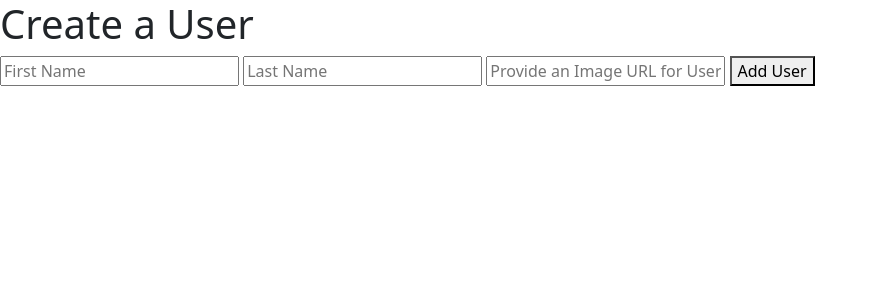
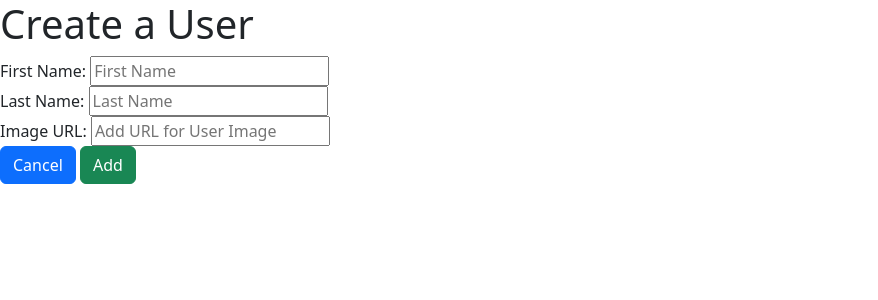
Before and after one commit to wndaniels/flask-blogly, a Flask app: template templates/new_user.html in a window 1280 px wide. Shown: the top 300 px of the page, without its empty margins (0-878 px from the left). Run offline with Flask 2, Linux system fonts and the light colour scheme; the template is opened without the code that fills it, so the values that code supplies are empty; some libraries are stand-ins or nearby versions.

Commit message:
Updated files

```diff
--- a/app.py
+++ b/app.py
@@ -1,6 +1,6 @@
 """Blogly application."""
 
-from flask import Flask, request, render_template, redirect, flash, session
+from flask import Flask, current_app, request, render_template, redirect, flash, session
 from flask_debugtoolbar import DebugToolbarExtension
 from models import db, connect_db, Users
 
@@ -18,27 +18,73 @@ db.create_all()
 
 
 @app.route('/')
-def users_page():
-    """ Show users data """
-    user_info = Users.query.all()
-    return render_template('user_list.html', user_info=user_info)
+def home_page():
+    """ Redirects to list of users """
+    return redirect('/users')
 
 
-@app.route('/new-user-form')
+@app.route('/users')
+def users_page():
+    """ Show all users"""
+    user_info = Users.query.all()
+    return render_template('user_list.html', user=user_info)
+
+
+@app.route('/users/new')
 def new_user():
     """ Show form for adding new user """
     return render_template('new_user.html')
 
 
-@app.route('/edit-user-info')
-def edit_user():
+@app.route('/users/new', methods=['POST'])
+def create_new_user():
+    """ Create new user, and add to list """
+    new_user = Users(
+        first_name=request.form['first_name'],
+        last_name=request.form['last_name'],
+        image_url=request.form['image_url'] or None)
+
+    db.session.add(new_user)
+    db.session.commit()
+
+    return redirect(f"/users/{new_user.id}")
+
+
+@app.route('/users/<int:users_id>')
+def show_user(users_id):
+    """ Show details of selected user """
+    user = Users.query.get_or_404(users_id)
+    return render_template("user_details.html", user=user)
+
+
+@app.route('/users/<int:users_id>/edit')
+def edit_user(users_id):
     """ Show form allowing User to edit their info """
-    user_info = Users.query.all()
+    user_info = Users.get_curr_id(users_id)
     return render_template('edit_user.html', user_info=user_info)
 
 
-@app.route('/<int:user_id>')
-def show_pet(user_id):
-    """ Show details of selected pet """
-    user = Users.query.get_or_404(user_id)
-    return render_template("user_details.html", user=user)
+@app.route('/users/<int:users_id>/edit', methods=['POST'])
+def edit_user_info(users_id):
+    """ Edit users info, and update in list """
+
+    user = Users.query.get_or_404(users_id)
+    user.first_name = request.form['first_name']
+    user.last_name = request.form['last_name']
+    user.image_url = request.form['image_url']
+
+    db.session.add(user)
+    db.session.commit()
+
+    return redirect(f"/users/{user.id}")
+
+
+@app.route('/users/<int:users_id>/delete', methods=["POST"])
+def delete_user(users_id):
+    """ Delete users from list """
+
+    user = Users.query.get_or_404(users_id)
+    db.session.delete(user)
+    db.session.commit()
+
+    return redirect('/users')
--- a/templates/base.html
+++ b/templates/base.html
@@ -5,8 +5,7 @@
     <meta charset="UTF-8">
     <meta http-equiv="X-UA-Compatible" content="IE=edge">
     <meta name="viewport" content="width=device-width, initial-scale=1.0">
-    <link href="https://cdn.jsdelivr.net/npm/bootstrap@5.1.3/dist/css/bootstrap.min.css" rel="stylesheet"
-        integrity="sha384-1BmE4kWBq78iYhFldvKuhfTAU6auU8tT94WrHftjDbrCEXSU1oBoqyl2QvZ6jIW3" crossorigin="anonymous">
+    <link rel="stylesheet" href="https://unpkg.com/bootstrap/dist/css/bootstrap.css">
     <title>{% block title %}{% endblock %}</title>
 </head>
 
--- a/templates/new_user.html
+++ b/templates/new_user.html
@@ -6,10 +6,27 @@ Create a User
 
 {% block content %}
 <h1>Create a User</h1>
-<form action="" method="POST">
-    <input type="text" name="first_name" placeholder="First Name">
-    <input type="text" name="last_name" placeholder="Last Name">
-    <input type="text" name="image_url" placeholder="Provide an Image URL for User">
-    <button>Add User</button>
+<form method="POST">
+    <div>
+        <div>
+            <label for="first_name">First Name: </label>
+            <input type="text" name="first_name" placeholder="First Name" required>
+        </div>
+
+        <div>
+            <label for="last_name">Last Name: </label>
+            <input type="text" name="last_name" placeholder="Last Name" required>
+        </div>
+
+        <div>
+            <label for="image_url">Image URL: </label>
+            <input type="text" name="image_url" placeholder="Add URL for User Image">
+        </div>
+
+        <div>
+            <a href="/users" class="btn btn-primary">Cancel</a>
+            <button type="submit" class="btn btn-success">Add</button>
+        </div>
+    </div>
 </form>
 {% endblock %}
--- a/templates/user_list.html
+++ b/templates/user_list.html
@@ -7,11 +7,11 @@ Users
 {% block content %}
 <h1>Users</h1>
 <ul>
-    {% for user_info in user_info%}
+    {% for info in user%}
     <li>
-        <a href="/{{user_info.id}}">{{user_info.first_name}} {{user_info.last_name}}</a>
+        <a href="/users/{{info.id}}">{{info.first_name}} {{info.last_name}}</a>
     </li>
     {% endfor %}
 </ul>
-<button onclick="location.href = '/new-user-form';">Add User</button>
+<a class="btn btn-secondary" href="/users/new">Add user</a>
 {% endblock %}
```
Also changed, not shown: models.py (+6 -18 lines), templates/edit_user.html (+26 -9 lines), templates/user_details.html (+12 -4 lines).
